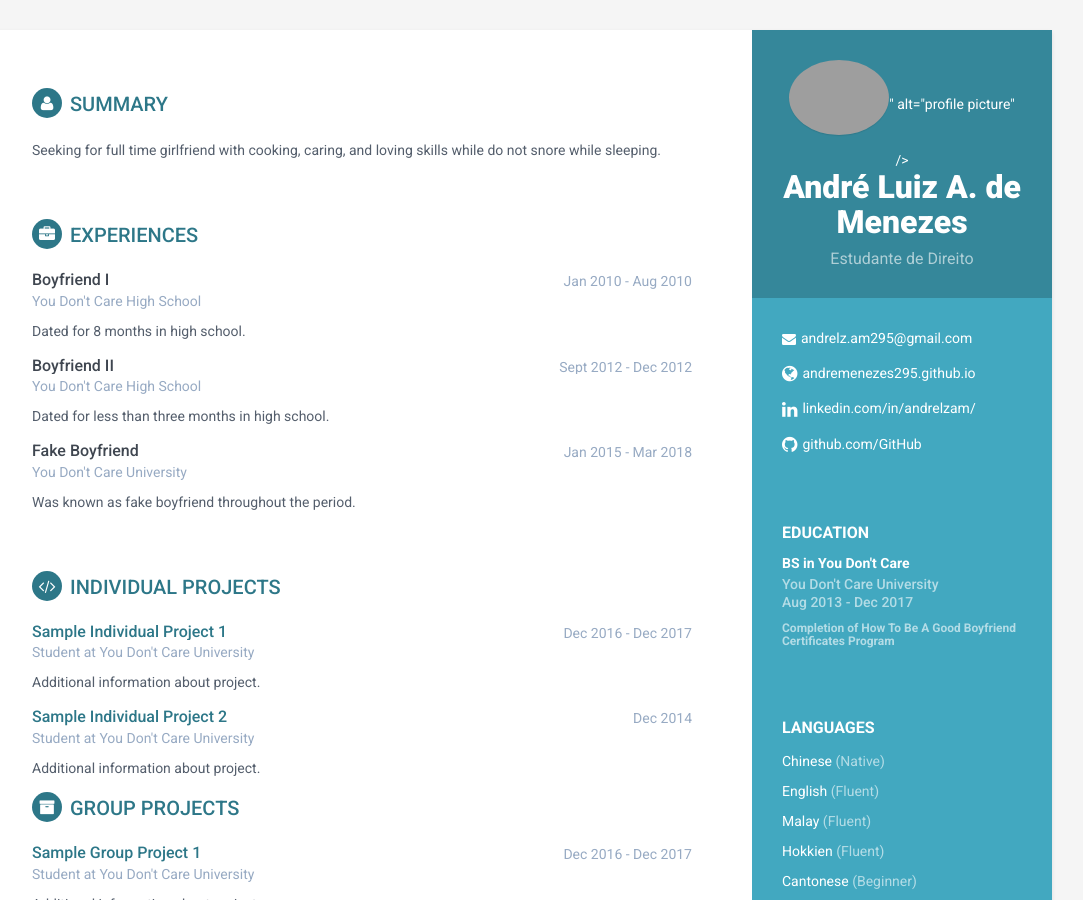
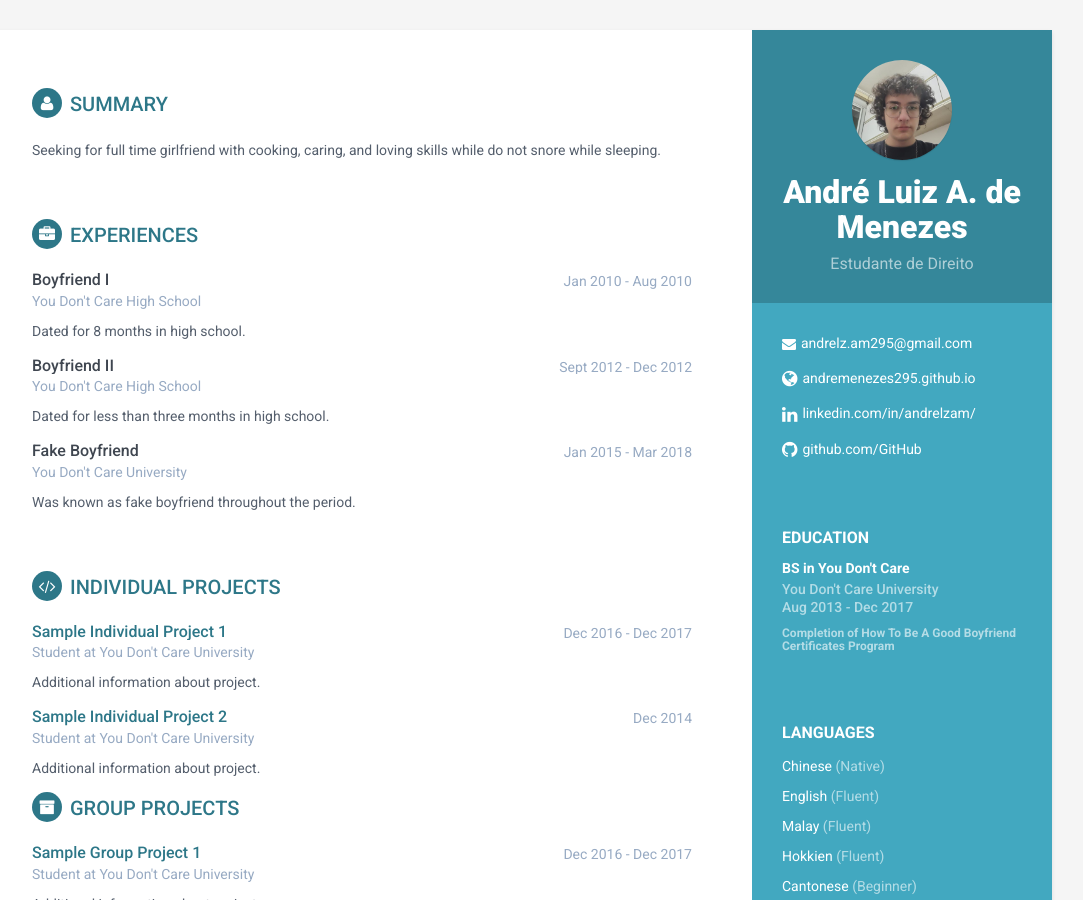
Before and after one commit to andremenezes295/curriculo, a Jekyll site: the page built from cv.html, in a window 1280 px wide and 900 px high. Shown: the whole window, without its empty margins (128-1211 px from the left). Built offline with Jekyll 4.4.1, drawn with Linux system fonts in a browser that asks for light colours.

Commit message:
Update _config.yml

```diff
--- a/_config.yml
+++ b/_config.yml
@@ -14,7 +14,7 @@ ga_cv: UA-XXXXXXXX-X
 # Index page and Profile Information
 name: André Luiz A. de Menezes
 tagline: Estudante de Direito
-pic: <img src="assets/images/profile.png" alt="foto">
+pic: profile.png
 description: Estudante de Direito
 description_tiny: 'Centro Universitário de Cachoeirinha'
 email: andrelz.am295@gmail.com
```
